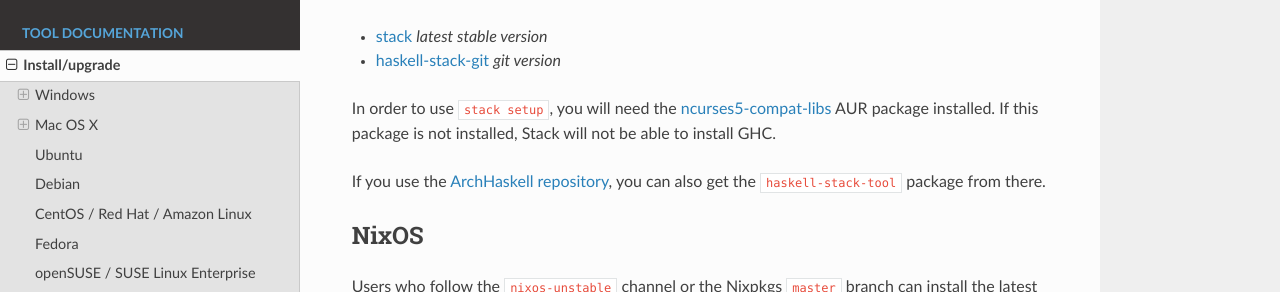
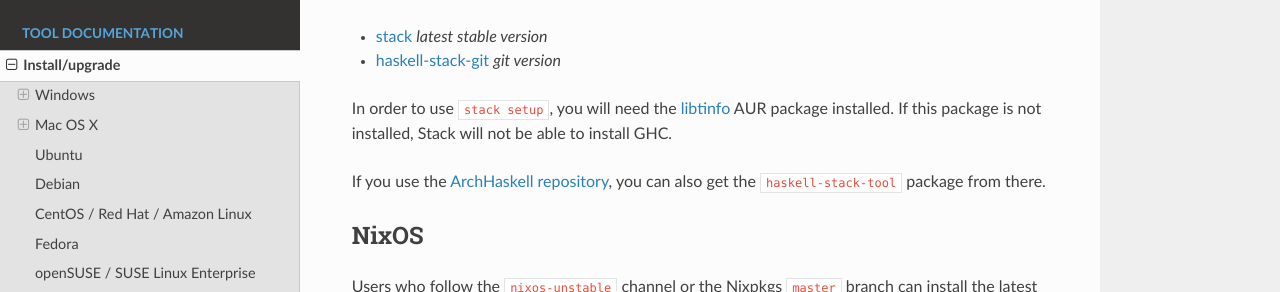
Before and after one commit to commercialhaskell/stack, an MkDocs documentation site: the page built from doc/install_and_upgrade.md, in a window 1280 px wide and 1400 px high, scrolled down 5180 px. Shown: the part 159-451 px from the top of the window. Built offline with MkDocs 1.6.1, drawn with Linux system fonts in a browser that asks for light colours; nearby versions of some CDN libraries; old or Windows-style settings are respelled for this version of MkDocs; some of the changed text lies outside the part shown.

```diff
--- a/doc/install_and_upgrade.md
+++ b/doc/install_and_upgrade.md
@@ -230,9 +230,13 @@
   - [stack](https://www.archlinux.org/packages/community/x86_64/stack/) _latest stable version_
   - [haskell-stack-git](https://aur.archlinux.org/packages/haskell-stack-git/) _git version_
 
-In order to use `stack setup`, you will need the [ncurses5-compat-libs](https://aur.archlinux.org/packages/ncurses5-compat-libs/) AUR package installed.  If this package is not installed, Stack will not be able to install GHC.
+In order to use `stack setup`, you will need the
+[libtinfo](https://aur.archlinux.org/packages/libtinfo/) AUR package installed.
+If this package is not installed, Stack will not be able to install GHC.
 
-If you use the [ArchHaskell repository](https://wiki.archlinux.org/index.php/ArchHaskell), you can also get the `haskell-stack-tool` package from there.
+If you use the
+[ArchHaskell repository](https://wiki.archlinux.org/index.php/ArchHaskell), you
+can also get the `haskell-stack-tool` package from there.
 
 ## NixOS
 
@@ -280,7 +284,10 @@
     * Debian / Ubuntu: `sudo apt-get install g++ gcc libc6-dev libffi-dev libgmp-dev make xz-utils zlib1g-dev git gnupg`
     * Fedora / CentOS: `sudo dnf install perl make automake gcc gmp-devel libffi zlib xz tar git gnupg` (use `yum` instead of `dnf` on CentOS and Fedora <= 21)
     * Arch Linux: `sudo pacman -S make gcc ncurses git gnupg xz zlib gmp libffi zlib`
-        * In order to use `stack setup`, you will need the [ncurses5-compat-libs](https://aur.archlinux.org/packages/ncurses5-compat-libs/) AUR package installed.  If this package is not installed, Stack will not be able to install GHC.
+        * In order to use `stack setup`, you will need the
+          [libtinfo](https://aur.archlinux.org/packages/libtinfo/) AUR package
+          installed. If this package is not installed, Stack will not be able to
+          install GHC.
     * Gentoo users, make sure to have the `ncurses` package with `USE=tinfo` (without it, stack will not be able to install GHC).
 
 * Now you can run `stack` from the terminal.
```
Also changed, not shown: doc/MAINTAINER_GUIDE.md (+3 -2 lines), 1 other file.
